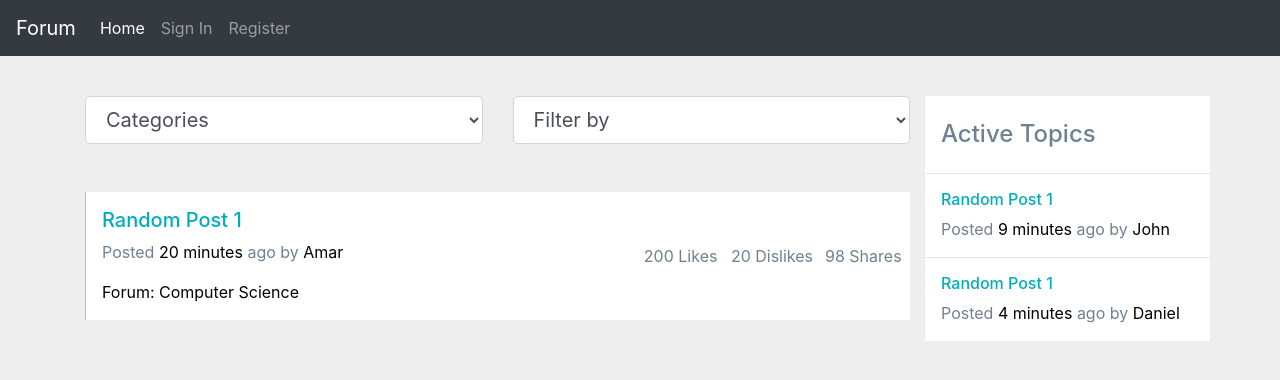
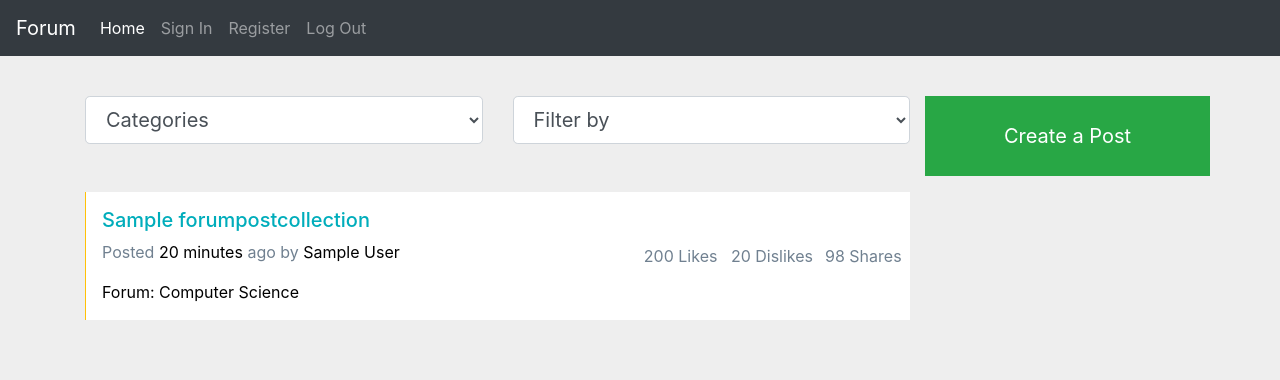
Before and after one commit to amar2468/Online-Discussion-Forum, a Flask app: page /forum_post in a window 1280 px wide. Shown: the top 380 px of the page. Run offline with Flask 2, Linux system fonts and the light colour scheme; a database or web service that is not in the repository returns one stand-in record (values such as "Sample title"); parts of the project's set-up code (start-up, migrations or seed data) failed here and were passed over; some libraries are stand-ins or nearby versions.

Commit message:
Added functionality that shows who created the forum topic (username)  + removed unnecessary things

```diff
--- a/templates/home.html
+++ b/templates/home.html
@@ -71,6 +71,7 @@
                     <a class="nav-item nav-link active" href="/">Home <span class="sr-only">(current)</span></a>
                     <a class="nav-item nav-link" href="/login_account">Sign In</a>
                     <a class="nav-item nav-link" href="/register_account">Register</a>
+                    <a class="nav-item nav-link" href="/logout">Log Out</a>
                 </div>
             </div>
 
@@ -92,19 +93,29 @@
                     </select>
                   </div>
                 </div>
-                <!-- End of post 1 -->
+
+                {% if collection_info.count() == 0 %}
+                {% endif %}
+
+                {% if collection_info.count() > 0 %}
+
+                  {% for document in collection_info %}
+
                     <div class="card row-hover pos-relative py-3 px-3 mb-3 border-warning border-top-0 border-right-0 border-bottom-0 rounded-0">
                       <div class="row align-items-center">
 
                         <div class="col-md-8 mb-3 mb-sm-0">
                           <h5>
-                        <a href="#" class="text-primary">Random Post 1</a>
+                            <a href="{{url_for('view_topic', _id=document._id)}}" class="text-primary">{{ document.title_of_post }}</a>
                           </h5>
-                      <p class="text-sm"><span class="op-6">Posted</span> <a class="text-black" href="#">20 minutes</a> <span class="op-6">ago by</span> <a class="text-black" href="#">Amar</a></p>
+                          <p class="text-sm"><span class="op-6">Posted</span> <a class="text-black" href="#">20 minutes</a> <span class="op-6">ago by</span> <a class="text-black" href="#">{{ document.author_of_post }}</a></p>
                           <div class="text-sm op-5"> <a class="text-black mr-2" href="#">Forum: Computer Science</a> </div>
                         </div>
                         <div class="col-md-4 op-7">
                           <div class="row text-center op-7">
+                            {% if session.get("name") == document.author_of_post %}
+                              <a href="{{url_for('delete_topic', id_delete = document._id)}}"><button>Delete</button></a>
+                            {% endif %}
                             <div class="col px-1"> <i class="ion-connection-bars icon-1x"></i> <span class="d-block text-sm">200 Likes</span> </div>
                             <div class="col px-1"> <i class="ion-ios-chatboxes-outline icon-1x"></i> <span class="d-block text-sm">20 Dislikes</span> </div>
                             <div class="col px-1"> <i class="ion-ios-eye-outline icon-1x"></i> <span class="d-block text-sm">98 Shares</span> </div>
@@ -113,28 +124,16 @@
                       </div>
                     </div>
 
+                  {% endfor %}
+
+                {% endif %}
+
               </div>
               <!-- Sidebar content -->
               <div class="col-lg-3 mb-4 mb-lg-0 px-lg-0 mt-lg-0">
                 <div style="visibility: hidden; display: none; width: 285px; height: 801px; margin: 0px; float: none; position: static; inset: 85px auto auto;"></div><div data-settings="{&quot;parent&quot;:&quot;#content&quot;,&quot;mind&quot;:&quot;#header&quot;,&quot;top&quot;:10,&quot;breakpoint&quot;:992}" data-toggle="sticky" class="sticky" style="top: 85px;"><div class="sticky-inner">
+                  <a class="btn btn-lg btn-block btn-success rounded-0 py-4 mb-3 bg-op-6 roboto-bold" href="/render_forum_post" onclick="function1()">Create a Post</a>
                   <div class="bg-white mb-3">
-                    <h4 class="px-3 py-4 op-5 m-0">
-                      Active Topics
-                    </h4>
-                    <hr class="m-0">
-                    <div class="pos-relative px-3 py-3">
-                      <h6 class="text-primary text-sm">
-                        <a href="#" class="text-primary">Random Post 1</a>
-                      </h6>
-                      <p class="mb-0 text-sm"><span class="op-6">Posted</span> <a class="text-black" href="#">9 minutes</a> <span class="op-6">ago by</span> <a class="text-black" href="#">John</a></p>
-                    </div>
-                    <hr class="m-0">
-                    <div class="pos-relative px-3 py-3">
-                      <h6 class="text-primary text-sm">
-                        <a href="#" class="text-primary">Random Post 1</a>
-                      </h6>
-                      <p class="mb-0 text-sm"><span class="op-6">Posted</span> <a class="text-black" href="#">4 minutes</a> <span class="op-6">ago by</span> <a class="text-black" href="#">Daniel</a></p>
-                    </div>
                 </div></div>
               </div>
             </div>
```
Lines whose indentation alone changed are shown as unchanged.
